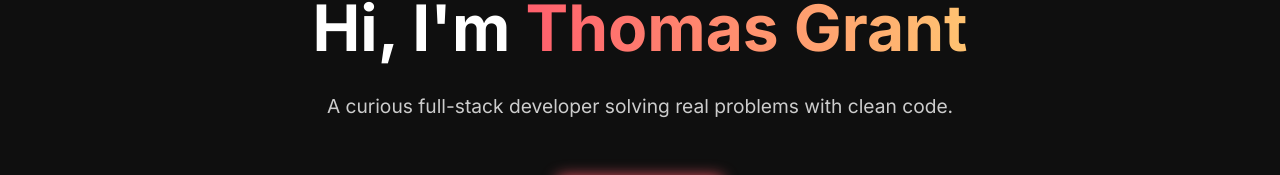
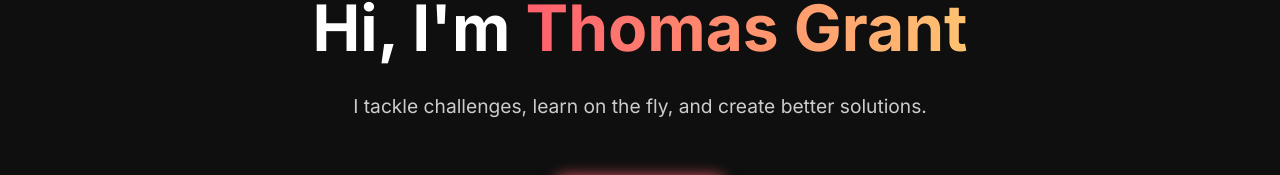
Before and after one commit to TomRgrant/ThomasGrantPortfolio, a React (Vite) app in the folder ThomasGrantPortfolio/: page / in a window 1280 px wide. Shown: the part 147-322 px from the top of the page. Built offline with nearby package versions, Linux system fonts and the light colour scheme.

Commit message:
updated landing page tag line

```diff
--- a/ThomasGrantPortfolio/src/Containers/LandingPage.jsx
+++ b/ThomasGrantPortfolio/src/Containers/LandingPage.jsx
@@ -47,7 +47,7 @@ function LandingPage() {
           Hi, I'm <span>Thomas Grant</span>
         </h1>
         <p className="fade-in delay-1 hero-sub">
-          A curious full-stack developer solving real problems with clean code.
+          I tackle challenges, learn on the fly, and create better solutions.
         </p>
         <button className="cta fade-in delay-2" onClick={() => {
     const el = document.getElementById("projects");
```
